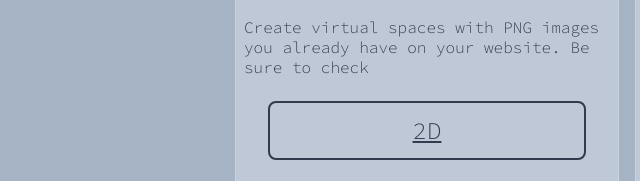
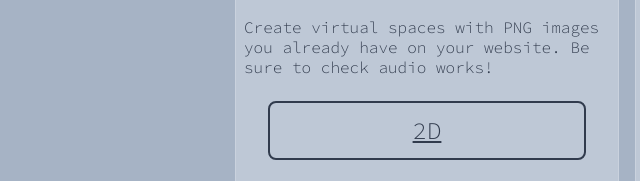
Before and after one commit to SamsungInternet/fsf-xr, a plain HTML site: page index.html in a window 1280 px wide. Shown: the part 1129-1310 px from the top of the page, 13-653 px from the left. Drawn offline with Linux system fonts and the light colour scheme.

Commit message:
adds ava missing description

```diff
--- a/index.html
+++ b/index.html
@@ -34,7 +34,7 @@
             <div class="card">
                 <div class="example-title"><h3>Ava</h3></div>
                 <div class="example-image"><img src="imgs/ss3.jpg" class="example-image"></div>
-                <div class="example-descrip">Create virtual spaces with PNG images you already have on your website. Be sure to check </div>
+                <div class="example-descrip">Create virtual spaces with PNG images you already have on your website. Be sure to check audio works!</div>
                 <div class="format"><a href="https://samsunginter.net/ava/info.html" class="btnFormat">2D</a><a href="https://samsunginter.net/ava/" class="btnFormat">VR</a></div>
             </div>
             <div class="card">
```
